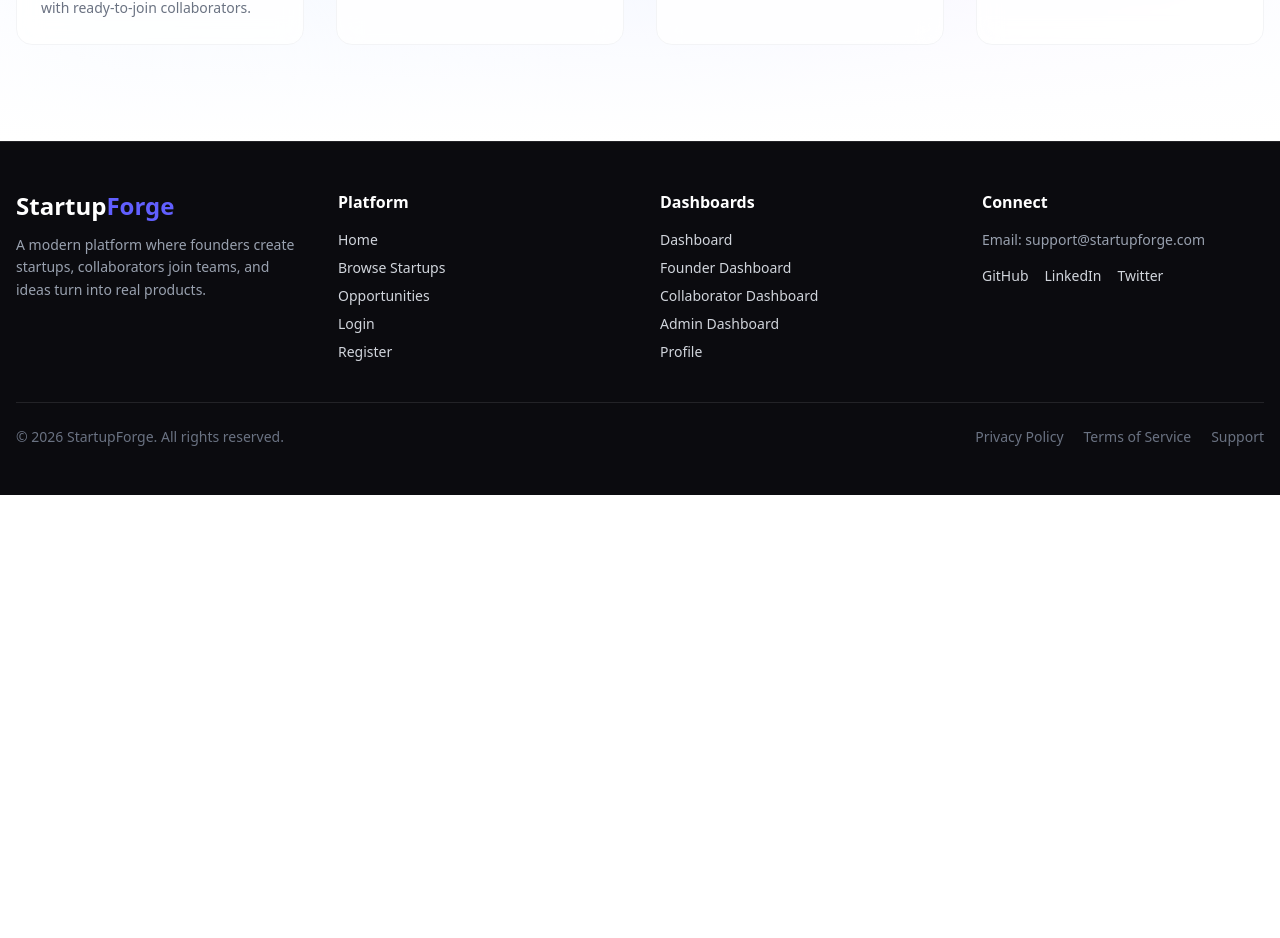
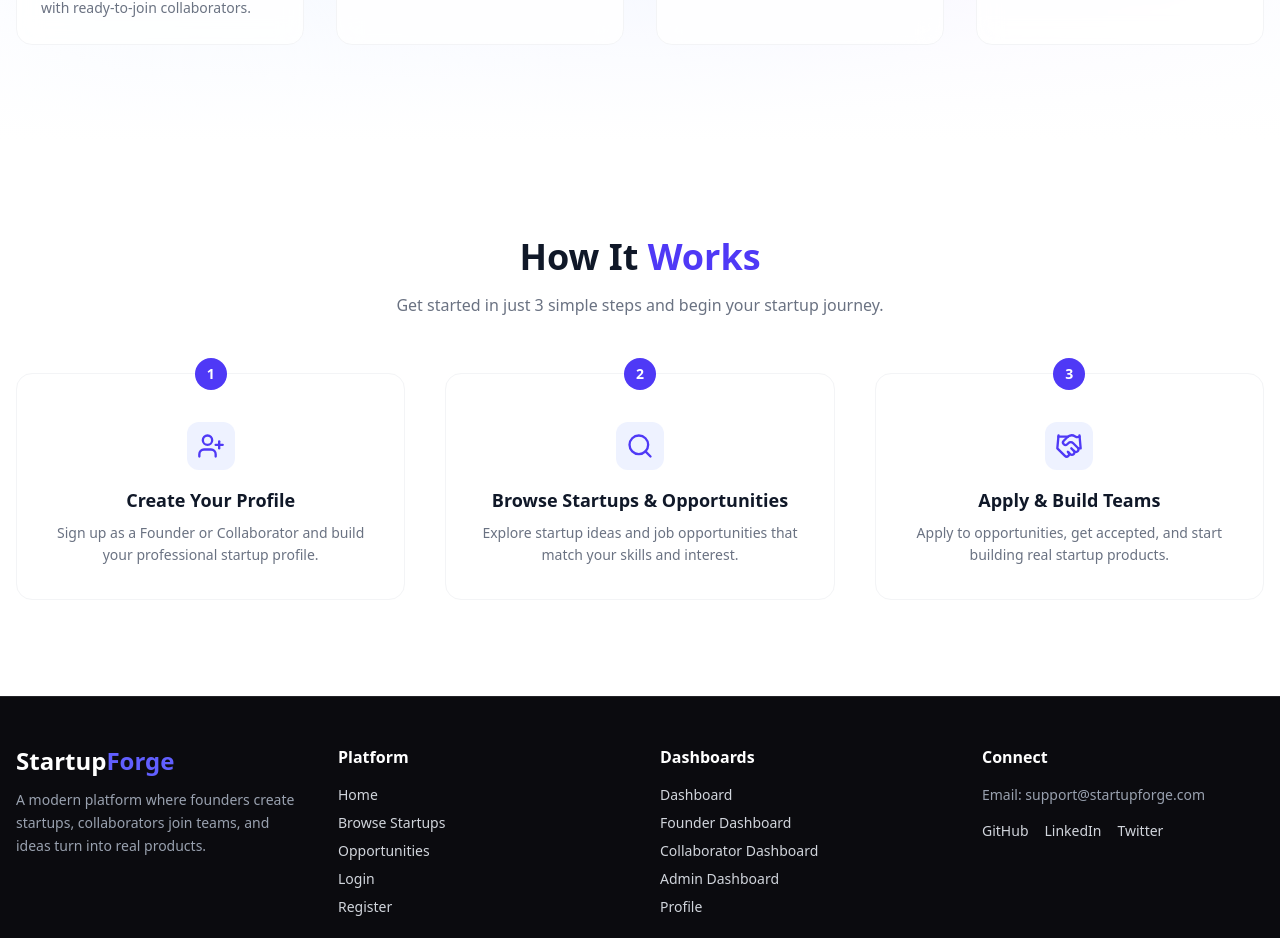
Before and after one commit to hamzahassan0923/startup-forge, a Next.js app: page / in a window 1280 px wide. Shown: the part 1292-2230 px from the top of the page. Before the commit the page ends 1787 px from the top, so only its background shows below. Built offline with nearby package versions, Linux system fonts and the light colour scheme.

Commit message:
added how it works sections

```diff
--- a/src/app/page.js
+++ b/src/app/page.js
@@ -1,4 +1,5 @@
 import Hero from "@/components/HeroSection";
+import HowItWorks from "@/components/HowItWorks";
 import WhyStartupForge from "@/components/WhyStartupForge";
 
 
@@ -7,6 +8,7 @@ export default function Home() {
    <div>
     <Hero></Hero>
     <WhyStartupForge></WhyStartupForge>
+  <HowItWorks></HowItWorks>
    </div>
   );
 }
--- /dev/null
+++ b/src/components/HowItWorks.jsx
@@ -0,0 +1,93 @@
+"use client";
+
+import { motion } from "framer-motion";
+import { UserPlus, Search, Handshake } from "lucide-react";
+
+export default function HowItWorks() {
+  const steps = [
+    {
+      icon: <UserPlus className="w-7 h-7 text-indigo-600" />,
+      title: "Create Your Profile",
+      desc: "Sign up as a Founder or Collaborator and build your professional startup profile.",
+    },
+    {
+      icon: <Search className="w-7 h-7 text-indigo-600" />,
+      title: "Browse Startups & Opportunities",
+      desc: "Explore startup ideas and job opportunities that match your skills and interest.",
+    },
+    {
+      icon: <Handshake className="w-7 h-7 text-indigo-600" />,
+      title: "Apply & Build Teams",
+      desc: "Apply to opportunities, get accepted, and start building real startup products.",
+    },
+  ];
+
+  return (
+    <section className="w-full bg-white py-24">
+      <div className="max-w-7xl mx-auto px-4">
+
+        {/* Title */}
+        <motion.div
+          initial={{ opacity: 0, y: 30 }}
+          whileInView={{ opacity: 1, y: 0 }}
+          transition={{ duration: 0.6 }}
+          viewport={{ once: true }}
+          className="text-center mb-14"
+        >
+          <h2 className="text-4xl font-bold text-gray-900">
+            How It <span className="text-indigo-600">Works</span>
+          </h2>
+
+          <p className="mt-4 text-gray-500 max-w-2xl mx-auto">
+            Get started in just 3 simple steps and begin your startup journey.
+          </p>
+        </motion.div>
+
+        {/* Steps */}
+        <div className="grid grid-cols-1 md:grid-cols-3 gap-10 relative">
+
+          {/* connecting line (desktop only) */}
+          <div className="hidden md:block absolute top-1/2 left-0 right-0 h-[2px] bg-gray-100 -z-10"></div>
+
+          {steps.map((step, index) => (
+            <motion.div
+              key={index}
+              initial={{ opacity: 0, y: 40, scale: 0.95 }}
+              whileInView={{ opacity: 1, y: 0, scale: 1 }}
+              transition={{ duration: 0.5, delay: index * 0.15 }}
+              viewport={{ once: true }}
+              whileHover={{
+                y: -8,
+                boxShadow: "0px 15px 35px rgba(99,102,241,0.15)",
+              }}
+              className="relative bg-white border border-gray-100 rounded-2xl p-8 text-center transition-all duration-300"
+            >
+              {/* Step number */}
+              <div className="absolute -top-4 left-1/2 -translate-x-1/2 w-8 h-8 rounded-full bg-indigo-600 text-white flex items-center justify-center text-sm font-semibold">
+                {index + 1}
+              </div>
+
+              {/* Icon */}
+              <div className="flex justify-center mb-4 mt-4">
+                <div className="w-12 h-12 flex items-center justify-center rounded-xl bg-indigo-50">
+                  {step.icon}
+                </div>
+              </div>
+
+              {/* Title */}
+              <h3 className="text-lg font-semibold text-gray-900">
+                {step.title}
+              </h3>
+
+              {/* Description */}
+              <p className="text-sm text-gray-500 mt-2 leading-relaxed">
+                {step.desc}
+              </p>
+            </motion.div>
+          ))}
+
+        </div>
+      </div>
+    </section>
+  );
+}
```
